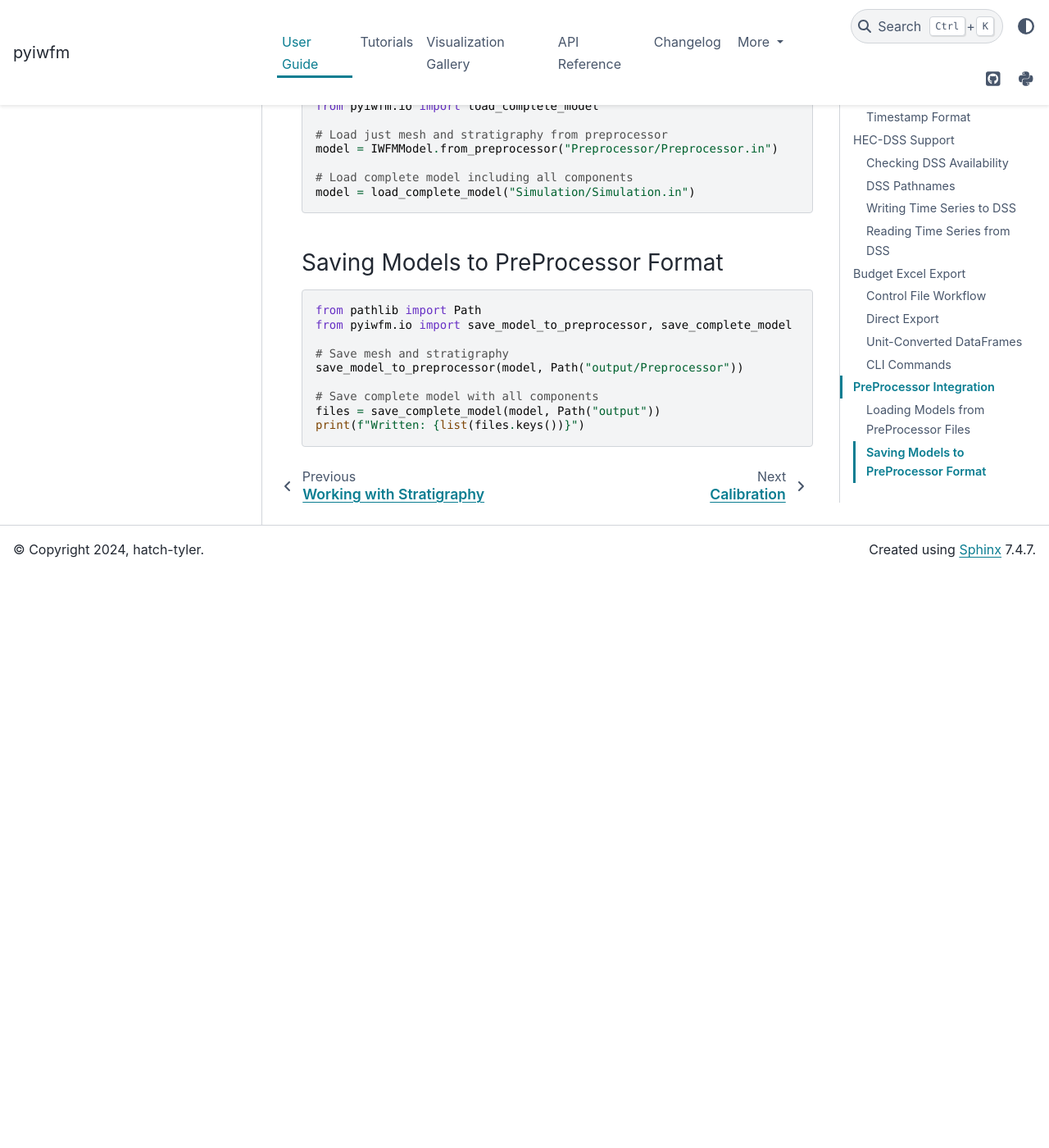
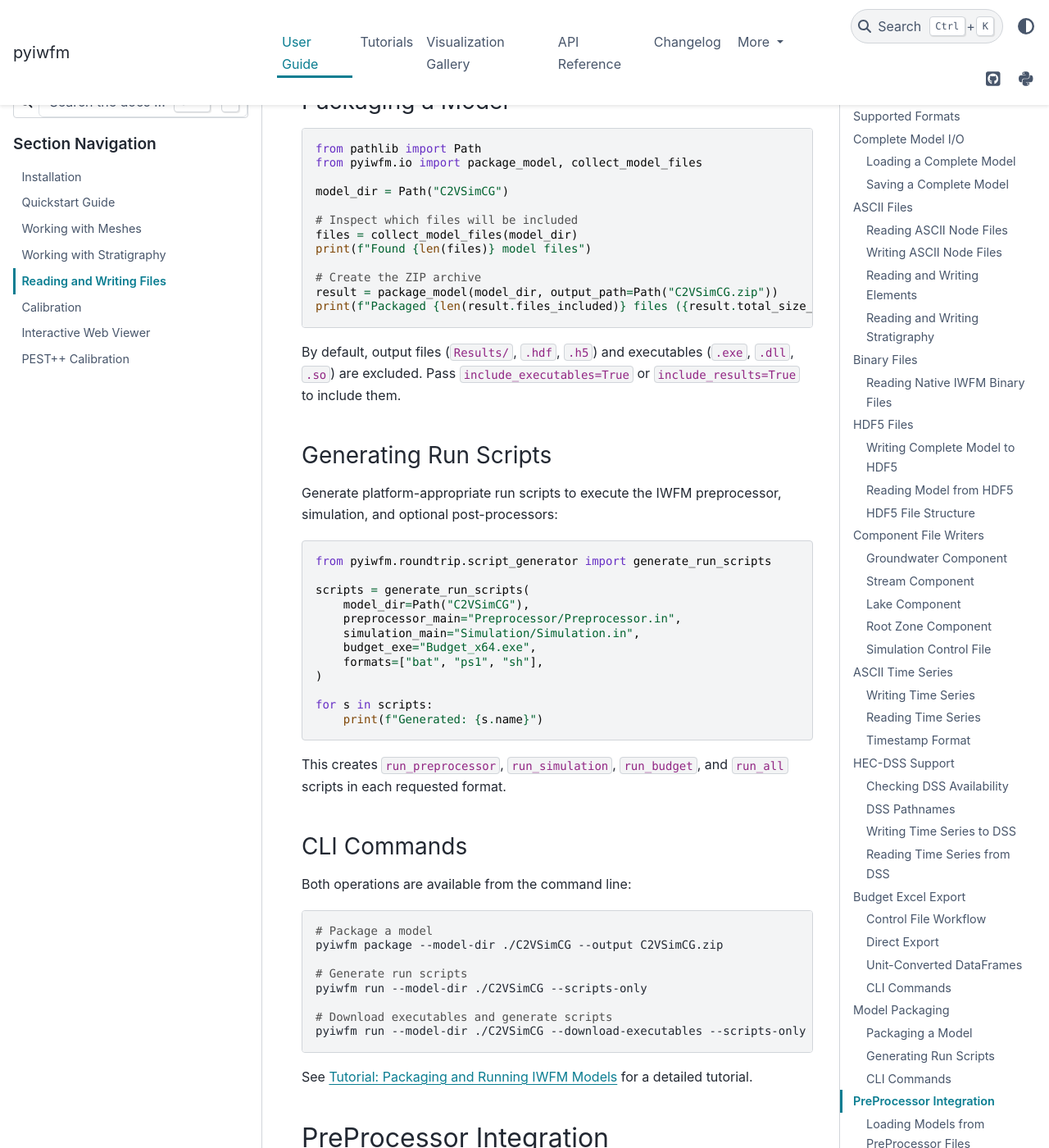
Before and after one commit to hatch-tyler/pyiwfm, a Sphinx documentation site: the page built from docs/user_guide/io.rst, in a window 1280 px wide and 1400 px high, scrolled down 10955 px. Shown: the whole window at 82% size. Built offline with Sphinx 7.4.7 and the PyData theme 0.15.4, drawn with Linux system fonts in a browser that asks for light colours; before the commit the page ends 11655 px from its top, so only the background shows below that.

Commit message:
Add docs for model packaging, run scripts, and roundtrip API
New tutorial covering ZIP packaging, script generation (bat/ps1/sh),
and CLI commands. New API reference page for roundtrip modules.

Co-Authored-By: Claude Opus 4.6 <noreply@anthropic.com>

```diff
--- a/docs/api/index.rst
+++ b/docs/api/index.rst
@@ -16,3 +16,4 @@ generated from source code docstrings.
    calibration
    comparison
    runner
+   roundtrip
--- a/docs/tutorials/index.rst
+++ b/docs/tutorials/index.rst
@@ -13,6 +13,7 @@ Step-by-step tutorials for common pyiwfm workflows.
    visualization
    model_comparison
    calibration
+   packaging_models
 
 Overview
 --------
@@ -52,6 +53,11 @@ These tutorials walk you through complete workflows using pyiwfm:
     times (IWFM2OBS), compute typical hydrographs (CalcTypHyd), and create
     publication-quality calibration figures.
 
+**Packaging and Running Models**
+    Package an IWFM model directory into a distributable ZIP archive,
+    generate platform-appropriate run scripts (.bat, .ps1, .sh), and
+    use the ``pyiwfm package`` and ``pyiwfm run`` CLI commands.
+
 Prerequisites
 -------------
 
--- /dev/null
+++ b/docs/tutorials/packaging_models.rst
@@ -0,0 +1,308 @@
+Tutorial: Packaging and Running IWFM Models
+=============================================
+
+This tutorial demonstrates how to package an IWFM model directory into a
+distributable ZIP archive and generate platform-appropriate run scripts
+using pyiwfm.
+
+Learning Objectives
+-------------------
+
+By the end of this tutorial, you will be able to:
+
+1. Collect model files from an IWFM model directory
+2. Package a complete model into a ZIP archive with a manifest
+3. Generate run scripts for Windows (``.bat`` / ``.ps1``) and Linux (``.sh``)
+4. Use the ``pyiwfm package`` and ``pyiwfm run`` CLI commands
+
+Prerequisites
+-------------
+
+Install pyiwfm with basic dependencies:
+
+.. code-block:: bash
+
+    pip install pyiwfm
+
+No additional extras are required for packaging and script generation.
+
+Collecting Model Files
+----------------------
+
+The :func:`~pyiwfm.io.model_packager.collect_model_files` function walks an
+IWFM model directory and returns all files relevant to the model, filtering
+out output files, caches, and version-control directories:
+
+.. code-block:: python
+
+   from pathlib import Path
+   from pyiwfm.io import collect_model_files
+
+   model_dir = Path("C2VSimCG")
+   files = collect_model_files(model_dir)
+
+   print(f"Found {len(files)} model files")
+   for f in files[:10]:
+       print(f"  {f.relative_to(model_dir)}")
+
+**Default exclusions:**
+
+- ``Results/``, ``__pycache__/``, ``.git/``, ``.svn/`` directories
+- ``.hdf`` / ``.h5`` output files
+- ``.exe`` / ``.dll`` / ``.so`` executables
+
+**Including executables or results:**
+
+.. code-block:: python
+
+   # Include executables for a self-contained package
+   files_with_exes = collect_model_files(model_dir, include_executables=True)
+
+   # Include results directory and HDF5 output files
+   files_with_results = collect_model_files(model_dir, include_results=True)
+
+   # Include everything
+   all_files = collect_model_files(
+       model_dir,
+       include_executables=True,
+       include_results=True,
+   )
+
+Creating a ZIP Archive
+----------------------
+
+Use :func:`~pyiwfm.io.model_packager.package_model` to create a ZIP archive
+that preserves the directory structure and includes a ``manifest.json``:
+
+.. code-block:: python
+
+   from pyiwfm.io import package_model
+
+   result = package_model(
+       model_dir,
+       output_path=Path("C2VSimCG_v1.0.zip"),
+   )
+
+   print(f"Archive:    {result.archive_path}")
+   print(f"Files:      {len(result.files_included)}")
+   print(f"Size:       {result.total_size_bytes / 1024 / 1024:.1f} MB")
+
+The archive preserves the standard IWFM directory layout:
+
+.. code-block:: text
+
+   C2VSimCG_v1.0.zip
+   ├── manifest.json
+   ├── Preprocessor/
+   │   ├── Preprocessor.in
+   │   ├── Nodal.dat
+   │   ├── Element.dat
+   │   ├── Stratigraphy.dat
+   │   └── ...
+   ├── Simulation/
+   │   ├── Simulation.in
+   │   ├── Groundwater/
+   │   ├── Streams/
+   │   └── ...
+   └── ...
+
+**Packaging with executables (self-contained):**
+
+.. code-block:: python
+
+   result = package_model(
+       model_dir,
+       output_path=Path("C2VSimCG_standalone.zip"),
+       include_executables=True,
+   )
+
+**Inspecting the manifest:**
+
+The manifest maps each file in the archive to a category (``input``,
+``binary``, ``script``, ``gis``, ``executable``, ``data``):
+
+.. code-block:: python
+
+   import json
+
+   for rel_path, category in sorted(result.manifest.items()):
+       print(f"  [{category:10s}] {rel_path}")
+
+Generating Run Scripts
+----------------------
+
+pyiwfm generates platform-appropriate run scripts for executing the
+IWFM preprocessor, simulation, and optional post-processors (Budget,
+ZBudget).
+
+Basic Script Generation
+~~~~~~~~~~~~~~~~~~~~~~~
+
+.. code-block:: python
+
+   from pyiwfm.roundtrip.script_generator import generate_run_scripts
+
+   scripts = generate_run_scripts(
+       model_dir=Path("C2VSimCG"),
+       preprocessor_main="Preprocessor/Preprocessor.in",
+       simulation_main="Simulation/Simulation.in",
+   )
+
+   for s in scripts:
+       print(f"Generated: {s.name}")
+
+On Windows this creates ``.bat`` and ``.ps1`` scripts by default; on
+Linux/macOS it creates ``.sh`` scripts.
+
+**Generated scripts:**
+
+- ``run_preprocessor`` -- runs the IWFM PreProcessor
+- ``run_simulation`` -- runs the IWFM Simulation
+- ``run_all`` -- runs preprocessor then simulation in sequence
+
+Choosing Script Formats
+~~~~~~~~~~~~~~~~~~~~~~~~
+
+Use the ``formats`` parameter to control which script types are generated:
+
+.. code-block:: python
+
+   # Generate all three formats
+   scripts = generate_run_scripts(
+       model_dir=Path("C2VSimCG"),
+       preprocessor_main="Preprocessor/Preprocessor.in",
+       simulation_main="Simulation/Simulation.in",
+       formats=["bat", "ps1", "sh"],
+   )
+   # -> 9 scripts (3 per format)
+
+Adding Budget and ZBudget Scripts
+~~~~~~~~~~~~~~~~~~~~~~~~~~~~~~~~~
+
+Pass ``budget_exe`` and/or ``zbudget_exe`` to also generate post-processor
+run scripts:
+
+.. code-block:: python
+
+   scripts = generate_run_scripts(
+       model_dir=Path("C2VSimCG"),
+       preprocessor_main="Preprocessor/Preprocessor.in",
+       simulation_main="Simulation/Simulation.in",
+       budget_exe="Budget_x64.exe",
+       zbudget_exe="ZBudget_x64.exe",
+   )
+
+   for s in scripts:
+       print(f"Generated: {s.name}")
+
+This adds ``run_budget`` and ``run_zbudget`` scripts, and the ``run_all``
+script is updated to include them after the simulation step.
+
+CLI Commands
+------------
+
+Both packaging and script generation are available from the command line.
+
+``pyiwfm package``
+~~~~~~~~~~~~~~~~~~
+
+Package a model directory into a ZIP archive:
+
+.. code-block:: bash
+
+   # Basic packaging (inputs only)
+   pyiwfm package --model-dir ./C2VSimCG
+
+   # Custom output path
+   pyiwfm package --model-dir ./C2VSimCG --output C2VSimCG_v1.0.zip
+
+   # Include executables for a self-contained archive
+   pyiwfm package --model-dir ./C2VSimCG --include-executables
+
+   # Include results/output files
+   pyiwfm package --model-dir ./C2VSimCG --include-results
+
+**Example output:**
+
+.. code-block:: text
+
+   Packaged 147 files (23.4 MB) -> C:\models\C2VSimCG.zip
+
+``pyiwfm run``
+~~~~~~~~~~~~~~
+
+Generate run scripts and optionally download executables:
+
+.. code-block:: bash
+
+   # Generate run scripts only (auto-detects platform)
+   pyiwfm run --model-dir ./C2VSimCG --scripts-only
+
+   # Generate specific format(s)
+   pyiwfm run --model-dir ./C2VSimCG --scripts-only --format bat --format ps1
+
+   # Download executables from GitHub and generate scripts
+   pyiwfm run --model-dir ./C2VSimCG --download-executables --scripts-only
+
+**Example output:**
+
+.. code-block:: text
+
+   Generated: C:\models\C2VSimCG\run_preprocessor.bat
+   Generated: C:\models\C2VSimCG\run_simulation.bat
+   Generated: C:\models\C2VSimCG\run_all.bat
+   Generated: C:\models\C2VSimCG\run_preprocessor.ps1
+   Generated: C:\models\C2VSimCG\run_simulation.ps1
+   Generated: C:\models\C2VSimCG\run_all.ps1
+
+Complete Workflow
+-----------------
+
+Here is a complete example that packages a model, downloads executables,
+and generates run scripts:
+
+.. code-block:: python
+
+   """Package an IWFM model for distribution."""
+
+   from pathlib import Path
+   from pyiwfm.io import package_model
+   from pyiwfm.roundtrip.script_generator import generate_run_scripts
+
+   model_dir = Path("C2VSimCG")
+
+   # 1. Generate run scripts
+   scripts = generate_run_scripts(
+       model_dir=model_dir,
+       preprocessor_main="Preprocessor/Preprocessor.in",
+       simulation_main="Simulation/Simulation.in",
+       budget_exe="Budget_x64.exe",
+       formats=["bat", "ps1", "sh"],
+   )
+   print(f"Generated {len(scripts)} run scripts")
+
+   # 2. Package the model (scripts are now included in the ZIP)
+   result = package_model(
+       model_dir,
+       output_path=Path("C2VSimCG_distribution.zip"),
+       include_executables=True,
+   )
+
+   print(f"Archive: {result.archive_path}")
+   print(f"Files:   {len(result.files_included)}")
+   print(f"Size:    {result.total_size_bytes / 1024 / 1024:.1f} MB")
+
+   # 3. Print manifest summary
+   categories = {}
+   for category in result.manifest.values():
+       categories[category] = categories.get(category, 0) + 1
+   for cat, count in sorted(categories.items()):
+       print(f"  {cat}: {count} files")
+
+Next Steps
+----------
+
+- See :doc:`reading_models` for loading and inspecting IWFM models
+- See :doc:`building_sample_model` for constructing a model from scratch
+- See :doc:`/user_guide/io` for all supported file formats
+- See :doc:`/api/roundtrip` for the full API reference
--- a/docs/user_guide/io.rst
+++ b/docs/user_guide/io.rst
@@ -540,6 +540,76 @@ Budget export is also available from the command line:
     # Override output directory
     pyiwfm budget C2VSimFG_Budget_xlsx.in --output-dir /path/to/output
 
+Model Packaging
+---------------
+
+pyiwfm can package an entire IWFM model directory into a distributable ZIP
+archive, preserving the directory structure and generating a manifest.
+
+Packaging a Model
+~~~~~~~~~~~~~~~~~
+
+.. code-block:: python
+
+    from pathlib import Path
+    from pyiwfm.io import package_model, collect_model_files
+
+    model_dir = Path("C2VSimCG")
+
+    # Inspect which files will be included
+    files = collect_model_files(model_dir)
+    print(f"Found {len(files)} model files")
+
+    # Create the ZIP archive
+    result = package_model(model_dir, output_path=Path("C2VSimCG.zip"))
+    print(f"Packaged {len(result.files_included)} files ({result.total_size_bytes / 1e6:.1f} MB)")
+
+By default, output files (``Results/``, ``.hdf``, ``.h5``) and executables
+(``.exe``, ``.dll``, ``.so``) are excluded. Pass ``include_executables=True``
+or ``include_results=True`` to include them.
+
+Generating Run Scripts
+~~~~~~~~~~~~~~~~~~~~~~
+
+Generate platform-appropriate run scripts to execute the IWFM preprocessor,
+simulation, and optional post-processors:
+
+.. code-block:: python
+
+    from pyiwfm.roundtrip.script_generator import generate_run_scripts
+
+    scripts = generate_run_scripts(
+        model_dir=Path("C2VSimCG"),
+        preprocessor_main="Preprocessor/Preprocessor.in",
+        simulation_main="Simulation/Simulation.in",
+        budget_exe="Budget_x64.exe",
+        formats=["bat", "ps1", "sh"],
+    )
+
+    for s in scripts:
+        print(f"Generated: {s.name}")
+
+This creates ``run_preprocessor``, ``run_simulation``, ``run_budget``, and
+``run_all`` scripts in each requested format.
+
+CLI Commands
+~~~~~~~~~~~~
+
+Both operations are available from the command line:
+
+.. code-block:: bash
+
+    # Package a model
+    pyiwfm package --model-dir ./C2VSimCG --output C2VSimCG.zip
+
+    # Generate run scripts
+    pyiwfm run --model-dir ./C2VSimCG --scripts-only
+
+    # Download executables and generate scripts
+    pyiwfm run --model-dir ./C2VSimCG --download-executables --scripts-only
+
+See :doc:`/tutorials/packaging_models` for a detailed tutorial.
+
 PreProcessor Integration
 ------------------------
 
```
Also changed, not shown: docs/api/io.rst (+11 -0 lines), docs/api/roundtrip.rst (added, +99 -0 lines).
